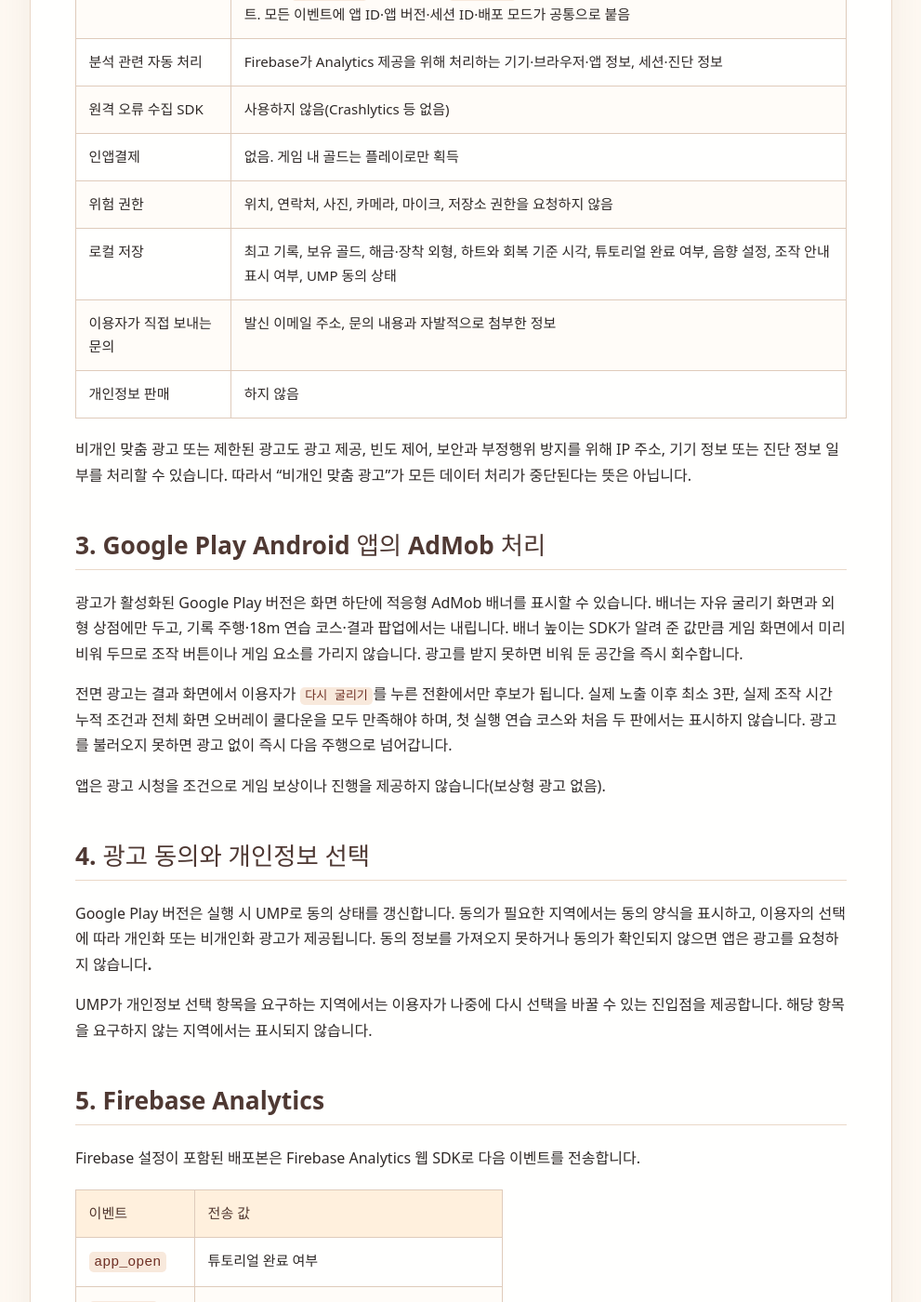
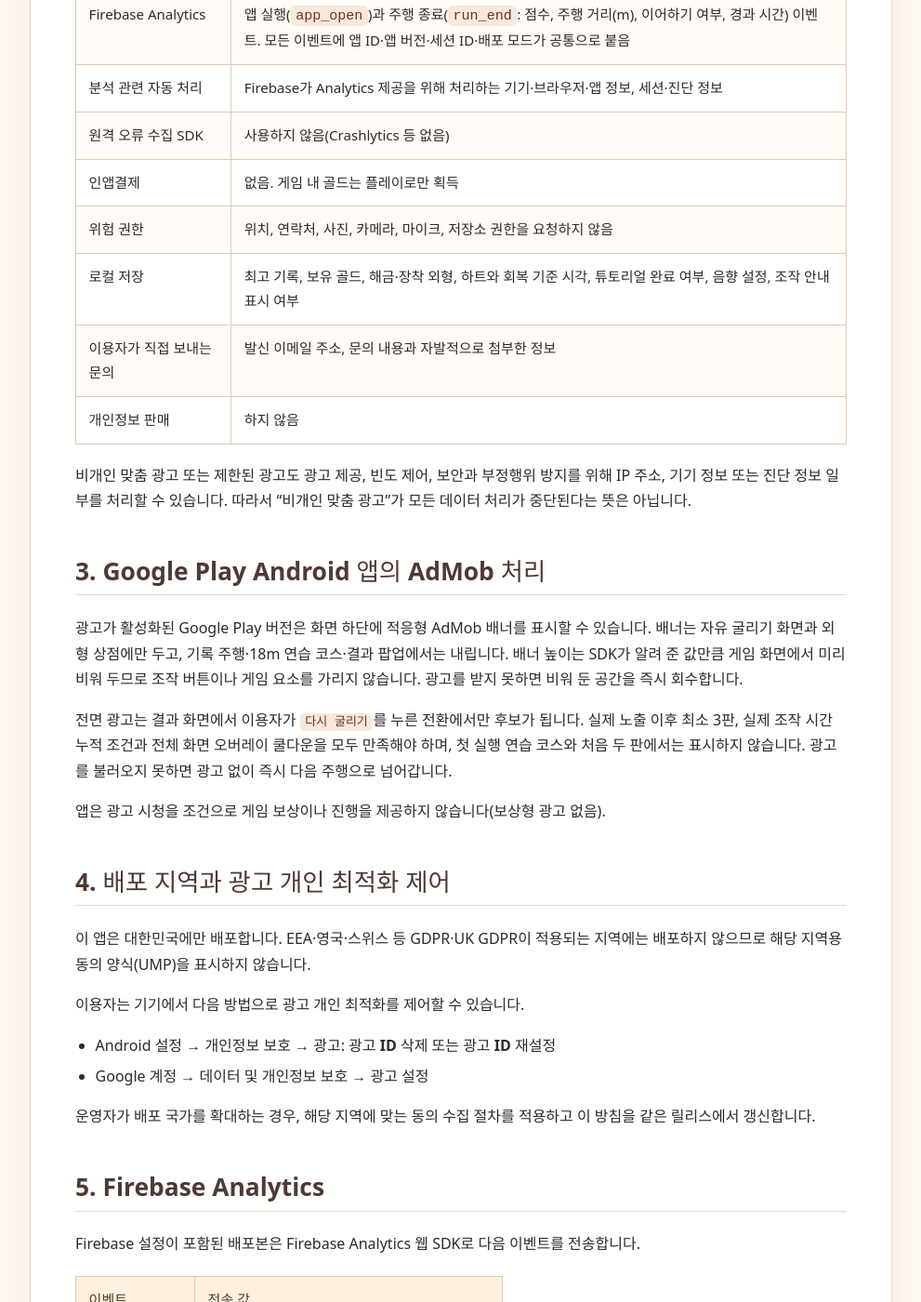
Before and after one commit to lilysnc/privacy-policies, a Jekyll site: the page built from steelball/index.md, in a window 1280 px wide and 1400 px high, scrolled down 1840 px. Shown: the whole window at 93% size, without its empty margins (144-1135 px from the left). Built offline with Jekyll 4.4.1, drawn with Linux system fonts in a browser that asks for light colours; some of the changed text lies outside the part shown.

Commit message:
스틸볼런 방침: 대한민국 단독 배포 기준으로 UMP 미사용 명시

```diff
--- a/steelball/index.md
+++ b/steelball/index.md
@@ -7,7 +7,7 @@ permalink: /steelball/
 
 # 스틸볼런 개인정보처리방침
 
-> 문서 상태: 개정본 / AdMob 광고·UMP 동의·Firebase Analytics 포함 배포본 기준<br>
+> 문서 상태: 개정본 / AdMob 광고·Firebase Analytics 포함, 대한민국 단독 배포 기준<br>
 > 최초 작성일: 2026년 8월 3일<br>
 > 최종 개정일: 2026년 8월 3일<br>
 > 시행일: 2026년 8월 3일<br>
@@ -28,7 +28,7 @@ permalink: /steelball/
 - 앱인토스에서 제공하는 게임 미니앱
 - 개발 및 품질 검증을 위한 브라우저 버전
 
-Google Play Android 버전은 Google Mobile Ads(AdMob) SDK와 Google User Messaging Platform(UMP)을 사용합니다. UMP는 앱을 실행할 때 동의 상태를 갱신하고 필요한 지역에서 동의 양식을 표시하며, **UMP가 광고 요청을 허용한다고 확인한 뒤에만** 광고를 요청합니다. 동의 정보를 확인할 수 없으면 광고를 요청하지 않고 게임만 계속합니다.
+Google Play Android 버전은 Google Mobile Ads(AdMob) SDK를 사용합니다. **이 앱은 대한민국에만 배포하며**, EEA·영국·스위스 등 GDPR이 적용되는 지역에는 배포하지 않습니다. 그래서 GDPR 동의 수집 도구(Google User Messaging Platform, UMP)를 사용하지 않고 광고를 요청합니다. 배포 국가를 확대하는 경우 UMP 동의 흐름을 켜고 이 방침을 같은 릴리스에서 갱신합니다.
 
 Firebase Analytics 웹 SDK는 Firebase 설정이 포함된 배포본에서 동작하며 게임 이용 이벤트를 Google에 전송합니다. 앱인토스 버전에는 AdMob SDK가 포함되지 않습니다.
 
@@ -46,13 +46,13 @@ Google Play, Google, 토스, GitHub 등 플랫폼 또는 SDK 제공자가 자신
 | 광고 형식과 지면 | 배너는 자유 굴리기 화면과 외형 상점 하단에만 표시하고, 기록 주행·튜토리얼·모달에서는 내림. 전면 광고는 결과 화면에서 이용자가 `다시 굴리기`를 누른 전환에서만 후보가 되며 최소 판수·플레이 시간·쿨다운을 모두 만족해야 함 |
 | 광고 보상 | 없음. 광고 시청 대가로 게임 보상·진행·기능을 제공하지 않음 |
 | 광고 관련 자동 처리 | 광고 식별자(AAID), IP 주소에서 추정되는 대략적 위치, 기기·앱 정보, 광고 요청·노출·상호작용, 동의 신호 |
-| 광고 동의·선택 | UMP가 요구하는 지역에서 동의 양식을 표시하고, 이후 이용자가 다시 열 수 있는 개인정보 선택 항목을 제공 |
+| 광고 동의·선택 | 대한민국 단독 배포로 GDPR 동의 양식(UMP)을 표시하지 않음. 광고 개인 최적화는 기기의 Google 계정 광고 설정과 광고 ID 재설정·삭제로 이용자가 제어 |
 | Firebase Analytics | 앱 실행(`app_open`)과 주행 종료(`run_end`: 점수, 주행 거리(m), 이어하기 여부, 경과 시간) 이벤트. 모든 이벤트에 앱 ID·앱 버전·세션 ID·배포 모드가 공통으로 붙음 |
 | 분석 관련 자동 처리 | Firebase가 Analytics 제공을 위해 처리하는 기기·브라우저·앱 정보, 세션·진단 정보 |
 | 원격 오류 수집 SDK | 사용하지 않음(Crashlytics 등 없음) |
 | 인앱결제 | 없음. 게임 내 골드는 플레이로만 획득 |
 | 위험 권한 | 위치, 연락처, 사진, 카메라, 마이크, 저장소 권한을 요청하지 않음 |
-| 로컬 저장 | 최고 기록, 보유 골드, 해금·장착 외형, 하트와 회복 기준 시각, 튜토리얼 완료 여부, 음향 설정, 조작 안내 표시 여부, UMP 동의 상태 |
+| 로컬 저장 | 최고 기록, 보유 골드, 해금·장착 외형, 하트와 회복 기준 시각, 튜토리얼 완료 여부, 음향 설정, 조작 안내 표시 여부 |
 | 이용자가 직접 보내는 문의 | 발신 이메일 주소, 문의 내용과 자발적으로 첨부한 정보 |
 | 개인정보 판매 | 하지 않음 |
 
@@ -66,11 +66,16 @@ Google Play, Google, 토스, GitHub 등 플랫폼 또는 SDK 제공자가 자신
 
 앱은 광고 시청을 조건으로 게임 보상이나 진행을 제공하지 않습니다(보상형 광고 없음).
 
-## 4. 광고 동의와 개인정보 선택
+## 4. 배포 지역과 광고 개인 최적화 제어
 
-Google Play 버전은 실행 시 UMP로 동의 상태를 갱신합니다. 동의가 필요한 지역에서는 동의 양식을 표시하고, 이용자의 선택에 따라 개인화 또는 비개인화 광고가 제공됩니다. 동의 정보를 가져오지 못하거나 동의가 확인되지 않으면 앱은 **광고를 요청하지 않습니다.**
+이 앱은 **대한민국에만 배포**합니다. EEA·영국·스위스 등 GDPR·UK GDPR이 적용되는 지역에는 배포하지 않으므로 해당 지역용 동의 양식(UMP)을 표시하지 않습니다.
 
-UMP가 개인정보 선택 항목을 요구하는 지역에서는 이용자가 나중에 다시 선택을 바꿀 수 있는 진입점을 제공합니다. 해당 항목을 요구하지 않는 지역에서는 표시되지 않습니다.
+이용자는 기기에서 다음 방법으로 광고 개인 최적화를 제어할 수 있습니다.
+
+- Android 설정 → 개인정보 보호 → 광고: **광고 ID 삭제** 또는 **광고 ID 재설정**
+- Google 계정 → 데이터 및 개인정보 보호 → 광고 설정
+
+운영자가 배포 국가를 확대하는 경우, 해당 지역에 맞는 동의 수집 절차를 적용하고 이 방침을 같은 릴리스에서 갱신합니다.
 
 ## 5. Firebase Analytics
 
@@ -90,7 +95,6 @@ Firebase 설정이 포함된 배포본은 Firebase Analytics 웹 SDK로 다음
 | 진행도 | 최고 기록, 보유 골드, 해금·장착 외형, 튜토리얼 완료 여부 복원 | Google Play 앱: Android `SharedPreferences` / 앱인토스: 토스 `Storage` / 브라우저: `localStorage` | 앱 데이터 삭제 또는 앱 제거 시까지 |
 | 하트 | 남은 기록 주행 횟수와 자연 회복 기준 시각 복원 | 같은 로컬 저장소 | 같은 기간 |
 | 음향 설정·조작 안내 표시 여부 | 사용자 설정 복원 | 같은 로컬 저장소 | 같은 기간 |
-| UMP 동의 상태 | 동의 양식 재표시 여부 판단 | Google UMP SDK가 관리하는 앱 저장소 | 앱 데이터 삭제 또는 앱 제거 시까지 |
 
 게임 진행과 설정은 그 자체로 이용자의 이름, 이메일, 전화번호 또는 실제 신원을 알아낼 수 있는 정보가 아닙니다.
 
@@ -98,14 +102,13 @@ Firebase 설정이 포함된 배포본은 Firebase Analytics 웹 SDK로 다음
 
 앱에는 이용자가 개인정보를 입력하는 화면, 계정 생성, 채팅, 결제 또는 이용자 간 상호작용 기능이 없습니다. 운영자는 이름, 생년월일, 성별, 이메일, 전화번호, 계정 정보, 정확한 위치, 주소록, 사진·동영상, 카메라·마이크 입력, 결제·금융 정보, 민감정보를 입력받거나 저장하지 않습니다.
 
-다만 AdMob·UMP·Firebase Analytics는 제2조·제8조에 적힌 범위에서 광고 식별자, IP 주소, 기기·앱 정보, 동의 신호와 이용 이벤트를 처리할 수 있습니다. 이는 운영자가 위 정보를 게임 입력 화면에서 받는 것과 구별됩니다.
+다만 AdMob·Firebase Analytics는 제2조·제8조에 적힌 범위에서 광고 식별자, IP 주소, 기기·앱 정보, 동의 신호와 이용 이벤트를 처리할 수 있습니다. 이는 운영자가 위 정보를 게임 입력 화면에서 받는 것과 구별됩니다.
 
 ## 8. 제3자 서비스, 처리위탁과 국외이전
 
 | 서비스 | 처리 목적 | 처리될 수 있는 정보 |
 | --- | --- | --- |
 | Google Mobile Ads(AdMob) | 배너·전면 광고 제공, 성과 측정, 부정 사용 방지 | 광고 식별자, IP 주소, 기기·앱 정보, 광고 요청·노출·상호작용 정보 |
-| Google UMP | 광고 동의 양식 제공과 개인정보 선택 항목 관리 | 동의 상태·선택, 기기·앱 정보 |
 | Firebase Analytics | 게임 이용 흐름과 기능 품질 분석 | 제5조의 이벤트와 공통 필드, Google이 Analytics 제공을 위해 처리하는 기기·앱 정보 |
 
 이 정보는 Google LLC 및 계열사·수탁 처리자가 미국을 포함한 Google의 글로벌 인프라에서 처리할 수 있습니다. 보유 기간과 세부 처리 위치는 Google 서비스의 정책과 설정을 따릅니다. 자세한 내용은 [Google 개인정보처리방침](https://policies.google.com/privacy?hl=ko), [Google의 파트너 사이트·앱 정보 이용 방식](https://policies.google.com/technologies/partner-sites?hl=ko), [Firebase 개인정보 및 보안 정보](https://firebase.google.com/support/privacy)에서 확인할 수 있습니다.
@@ -137,7 +140,7 @@ Google Play와 토스는 앱 다운로드, 플랫폼 계정, 기기 보안, 서
 - 앱인토스 버전: 토스 앱의 해당 저장소 초기화 또는 토스 앱 제거
 - 브라우저 버전: 해당 사이트의 저장 데이터 또는 `localStorage` 삭제
 
-AdMob·UMP·Firebase Analytics가 처리하는 정보의 보유·삭제는 Google의 정책과 이용자 제어 수단을 따릅니다.
+AdMob·Firebase Analytics가 처리하는 정보의 보유·삭제는 Google의 정책과 이용자 제어 수단을 따릅니다.
 
 ## 12. 이용 대상 연령
 
@@ -145,7 +148,7 @@ AdMob·UMP·Firebase Analytics가 처리하는 정보의 보유·삭제는 Googl
 
 ## 13. 이용자의 권리와 행사 방법
 
-이용자는 개인정보의 열람, 정정, 삭제, 처리정지 또는 동의 철회를 요청할 수 있습니다. 운영자 자체 서버에 저장되는 정보는 없으므로 게임 데이터는 제11조의 방법으로 직접 삭제할 수 있습니다. 광고 개인정보 선택은 제4조의 진입점에서 다시 열 수 있습니다.
+이용자는 개인정보의 열람, 정정, 삭제, 처리정지 또는 동의 철회를 요청할 수 있습니다. 운영자 자체 서버에 저장되는 정보는 없으므로 게임 데이터는 제11조의 방법으로 직접 삭제할 수 있습니다. 광고 개인 최적화는 제4조의 기기 설정으로 제어할 수 있습니다.
 
 개인정보 침해에 대한 상담이 필요한 경우 다음 기관을 이용할 수 있습니다.
 
@@ -157,7 +160,7 @@ AdMob·UMP·Firebase Analytics가 처리하는 정보의 보유·삭제는 Googl
 
 - 앱 내 개인정보 입력 기능과 운영자 계정을 두지 않음
 - 게임 데이터를 기기·플랫폼 저장소에만 저장하고 운영자 서버에 복제하지 않음
-- UMP가 광고 요청을 허용하기 전에는 광고를 요청하지 않음(동의 정보 조회 실패 시에도 요청하지 않음)
+- 배포 국가를 대한민국으로 한정하고, GDPR 적용 지역으로 확대할 때는 동의 수집 절차를 먼저 적용
 - 광고 앱 ID는 네이티브 설정, 광고 단위 ID는 빌드 구성으로만 주입하고 분석 이벤트에 넣지 않음
 - 위험·민감 Android 권한을 요청하지 않고 cleartext 통신을 허용하지 않음
 - 새 SDK나 네트워크 기능을 도입하기 전에 권한, 동의와 데이터 흐름을 다시 검토
@@ -178,5 +181,6 @@ AdMob·UMP·Firebase Analytics가 처리하는 정보의 보유·삭제는 Googl
 
 ## 변경 이력
 
-- 2026년 8월 3일: Google Play 버전의 AdMob 배너·전면 광고, UMP 동의와 개인정보 선택, Firebase Analytics 이벤트(`app_open`·`run_end`)와 공통 필드, 광고 식별자 처리, 국외 처리와 이용자 제어 방법을 반영
+- 2026년 8월 3일: 대한민국 단독 배포를 전제로 GDPR 동의 양식(UMP)을 사용하지 않도록 정리하고, 광고 개인 최적화 제어 방법을 기기 설정 기준으로 안내
+- 2026년 8월 3일: Google Play 버전의 AdMob 배너·전면 광고, Firebase Analytics 이벤트(`app_open`·`run_end`)와 공통 필드, 광고 식별자 처리, 국외 처리와 이용자 제어 방법을 반영
 - 2026년 8월 3일: 광고·분석·네트워크 통신이 없는 최소 구성 배포본 기준으로 최초 작성 및 GitHub Pages 공개
```
